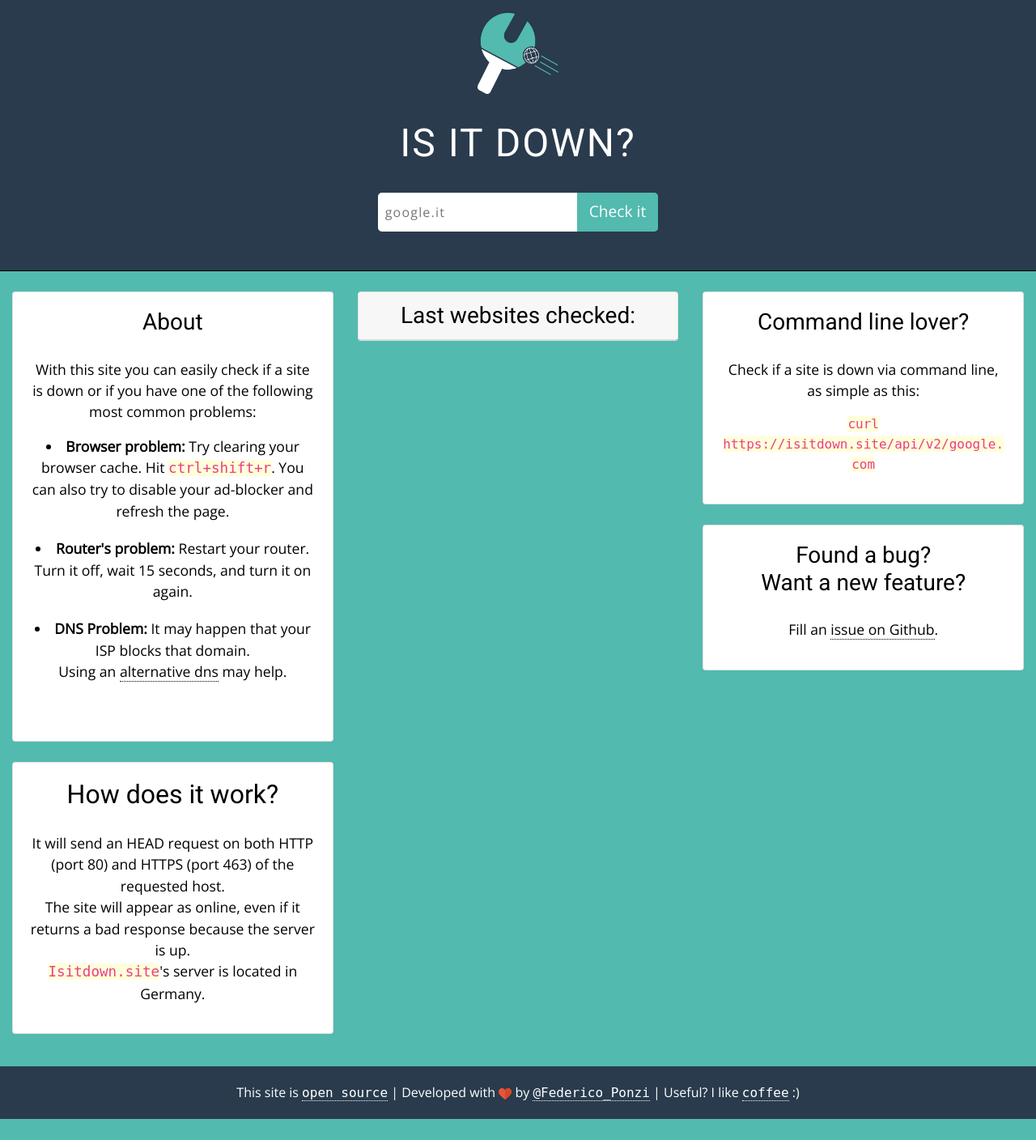
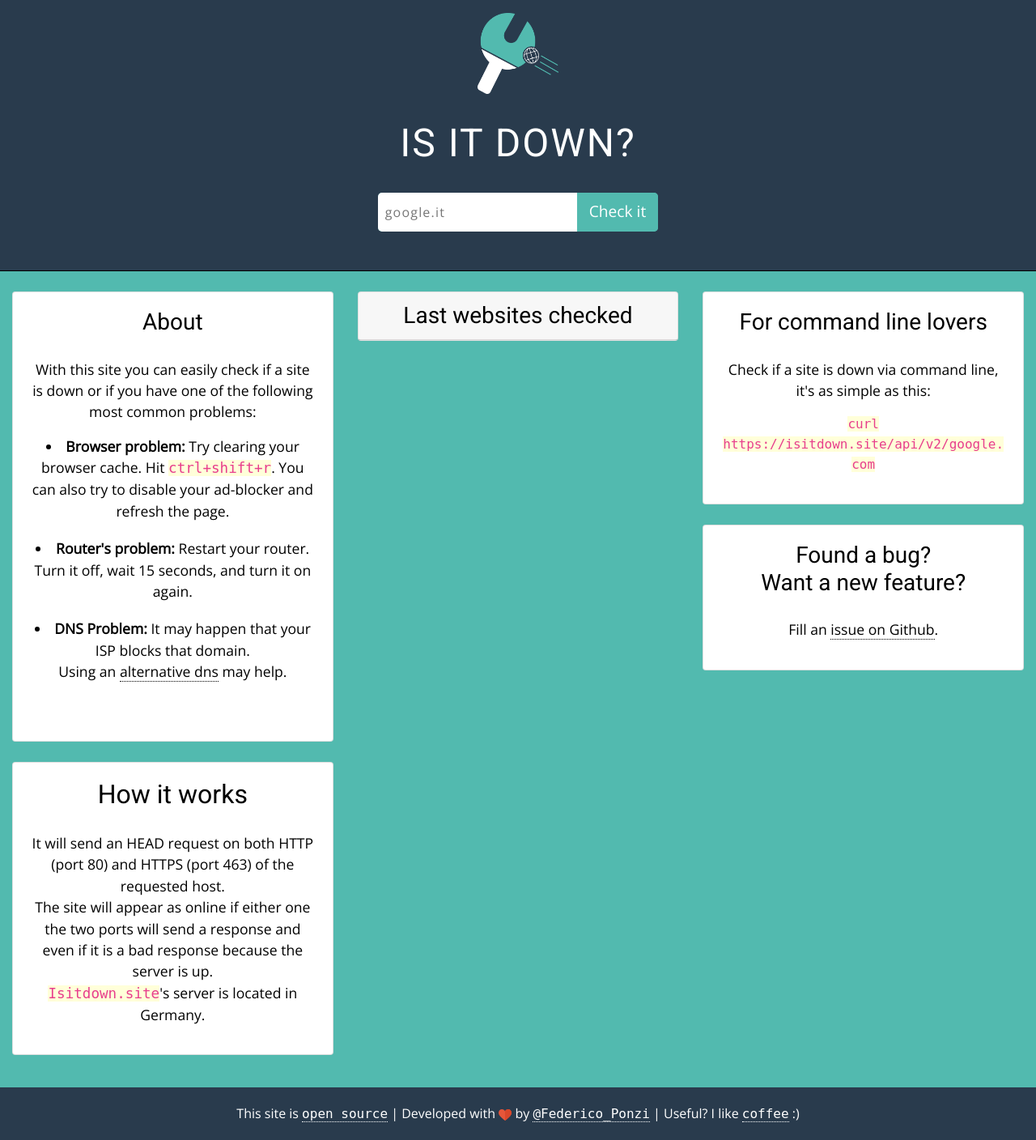
Before and after one commit to FedericoPonzi/Isitdown.site, a Flask app: page / in a window 1280 px wide. Shown: the whole page at 81% size. Before the commit the page ends 1382 px from the top, so only its background shows below. Run offline with Flask 2, Linux system fonts and the light colour scheme; data that the repository does not hold is empty; parts of the project's set-up code (start-up, migrations or seed data) failed here and were passed over; some libraries are stand-ins or nearby versions.

Commit message:
Adds pointer to check button, fixes some minor text issues

```diff
--- a/isitdown/static/css/main.css
+++ b/isitdown/static/css/main.css
@@ -159,6 +159,7 @@ form {
     border-bottom: 2px solid #52BAAF;
     font-size: 1.2em;
     transition: all 0.3s cubic-bezier(.25, .8, .25, 1);
+    cursor: pointer;
 }
 
 #check:hover {
--- a/templates/index.html
+++ b/templates/index.html
@@ -44,7 +44,7 @@
                 <div class="row ">
                     <div class="col order-sm-0 order-md-0 order-lg-2">
                         <div class="card">
-                                <h3 class="card-header">Last websites checked: </h3>
+                                <h3 class="card-header">Last websites checked</h3>
                                   <ul class="list-group list-group-flush">
                                       {% for el in last %}
                                           <li class="list-group-item">
@@ -76,16 +76,16 @@
                         </div>
                         <div class="card">
                             <div class="card-body">
-                            <h2 class="card-title">How does it work?</h2>
-                                <p class="card-text">It will send an HEAD request on both HTTP (port 80) and HTTPS (port 463) of the requested host. <br>The site will appear as online, even if it returns a bad response because the server is up. <br /><code>Isitdown.site</code>'s server is located in Germany.</p>
+                            <h2 class="card-title">How it works</h2>
+                                <p class="card-text">It will send an HEAD request on both HTTP (port 80) and HTTPS (port 463) of the requested host. <br>The site will appear as online if either one the two ports will send a response and even if it is a bad response because the server is up.<br /><code>Isitdown.site</code>'s server is located in Germany.</p>
                             </div>
                         </div>
                     </div>
                     <div class="col order-lg-3">
                         <div class="card">
                             <div class="card-body">
-                            <h3 class="card-title">Command line lover?</h3>
-                            <p class="card-text">Check if a site is down via command line, as simple as this:</p>
+                            <h3 class="card-title">For command line lovers</h3>
+                            <p class="card-text">Check if a site is down via command line, it's as simple as this:</p>
                             <code>curl https://isitdown.site/api/v2/google.com</code>
                             </div>
                         </div>
```
